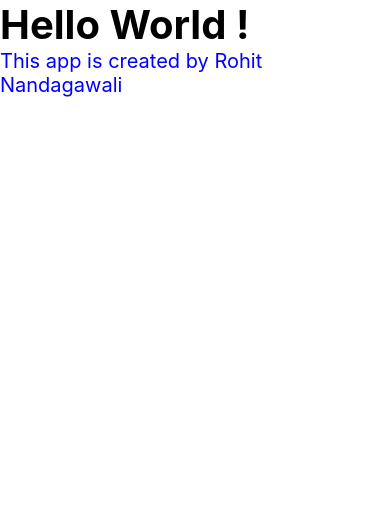
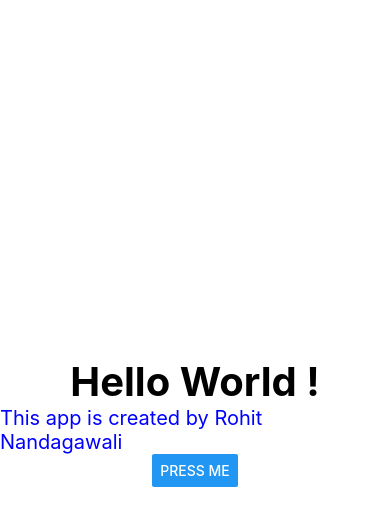
Before and after one commit to Rohit-Nandagawali/learning_react_native, a React Native app: screen / in a window 390 px wide. Shown: the top 526 px of the page. Built offline with nearby package versions, Linux system fonts and the light colour scheme.

Commit message:
played with button

```diff
--- a/App.tsx
+++ b/App.tsx
@@ -6,23 +6,23 @@
  */
 
 import React from 'react';
-import type {PropsWithChildren} from 'react';
 import {
-  SafeAreaView,
-  ScrollView,
-  StatusBar,
-  StyleSheet,
   Text,
-  useColorScheme,
   View,
+  Button
 } from 'react-native';
 
 
 function App(): JSX.Element {
+  function handlePress() {
+      console.warn("someone pressed me")
+
+  }
   return (
-    <View>
+    <View style={{flex:1,alignItems:"center",justifyContent:"center"}}>
       <Text style={{fontSize:40,fontWeight:'bold' }}>Hello World !</Text>
       <Text style={{color:"#0000ff", fontSize:20}}>This app is created by Rohit Nandagawali</Text>
+      <Button title='Press Me' onPress={handlePress}></Button>
     </View>
   );
 }
```
